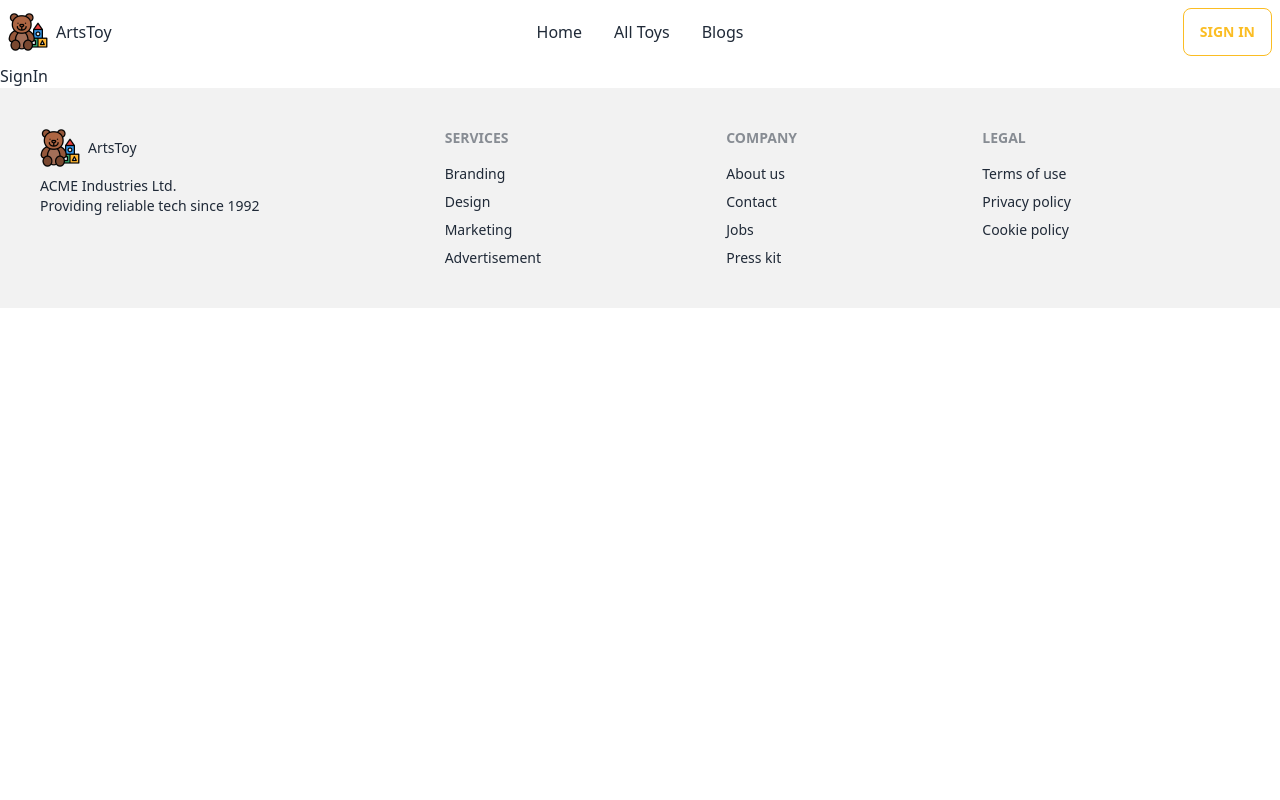
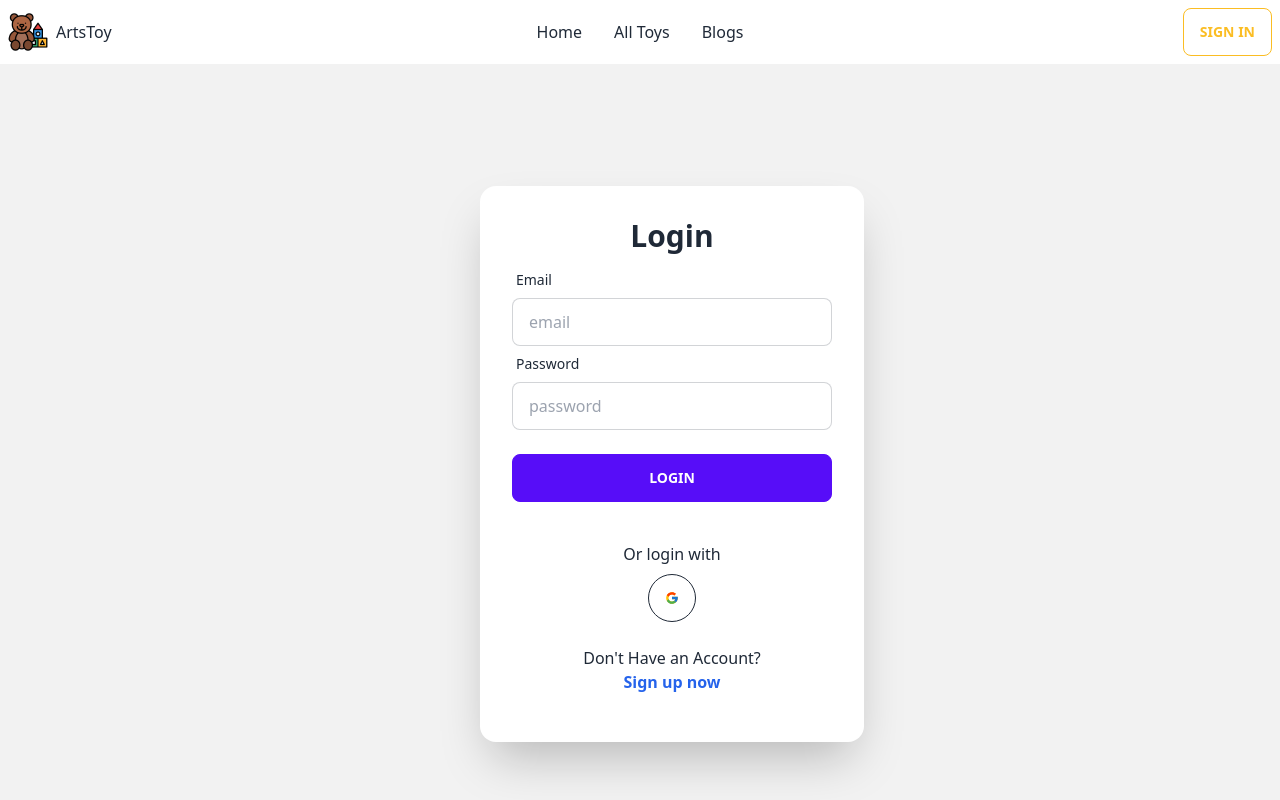
Before and after one commit to minjucse/toy-marketplace-client-side, a React (Vite) app: page /sign-in in a window 1280 px wide. Shown: the top 800 px of the page. Built offline with nearby package versions, Linux system fonts and the light colour scheme; no server answers.

Commit message:
SignIn Page Added

```diff
--- a/package.json
+++ b/package.json
@@ -16,7 +16,9 @@
     "match-sorter": "^6.3.1",
     "react": "^18.2.0",
     "react-dom": "^18.2.0",
+    "react-icons": "^4.8.0",
     "react-router-dom": "^6.11.2",
+    "react-toastify": "^9.1.3",
     "sort-by": "^1.2.0"
   },
   "devDependencies": {
--- a/src/Pages/Auth/SignIn/SignIn.jsx
+++ b/src/Pages/Auth/SignIn/SignIn.jsx
@@ -1,8 +1,90 @@
-import React from 'react'
+import React, { useContext } from 'react'
+import { Link, useLocation, useNavigate } from 'react-router-dom';
+import { AuthContext } from '../../../providers/AuthProvider';
+import { FcGoogle } from 'react-icons/fc';
 
 const SignIn = () => {
+  const { signInUser, signInGoogle } = useContext(AuthContext);
+  const navigate = useNavigate();
+  const location = useLocation();
+  const from = location.state?.from?.pathname || '/';
+
+  const handleSignIn = event => {
+    event.preventDefault();
+    const form = event.target;
+    const email = form.email.value;
+    const password = form.password.value;
+
+    signInUser(email, password)
+      .then(result => {
+        const loggedUser = result.user;
+        console.log(loggedUser);
+        navigate(from, { replace: true })
+      })
+      .catch(error => console.log(error));
+  };
+
+  const handleSignInGoogle = () => {
+    signInGoogle()
+      .then(result => {
+        const user = result.user;
+        navigate(from, { replace: true })
+      }).catch(error => {
+        console.log('error', error.message);
+
+      })
+  };
+
+
   return (
-    <div>SignIn</div>
+    <div className="hero min-h-screen bg-base-200">
+      <div className="hero-content flex-col lg:flex-row">
+        <div className="w-1/2 mr-12">
+          <img src='' alt="" />
+        </div>
+        <div className="card flex-shrink-0 w-full max-w-sm shadow-2xl bg-base-100">
+          <div className="card-body">
+            <h1 className="text-3xl text-center font-bold">Login</h1>
+            <form onSubmit={handleSignIn}>
+              <div className="form-control">
+                <label className="label">
+                  <span className="label-text">Email</span>
+                </label>
+                <input type="text" name='email' placeholder="email" className="input input-bordered" />
+              </div>
+              <div className="form-control">
+                <label className="label">
+                  <span className="label-text">Password</span>
+                </label>
+                <input type="text" name='password' placeholder="password" className="input input-bordered" />
+
+              </div>
+              <div className="form-control mt-6">
+                <input className="btn btn-primary" type="submit" value="Login" />
+              </div>
+            </form>
+            <br />
+
+            <div className="text-center sign-area">
+              <span className="">
+                Or login with
+              </span>
+            </div>
+            <div className="flex  justify-center login-social">
+              <button className="btn btn-circle btn-outline" onClick={handleSignInGoogle}> <FcGoogle></FcGoogle></button>
+            </div>
+            <div className='my-4 text-center'>
+              Don't Have an Account?
+              <br></br>
+              <Link to="/sign-up" className='text-blue-600/100 hover:text-orange-600 font-bold'>
+                Sign up now
+              </Link>
+            </div>
+
+          </div>
+        </div>
+      </div>
+    </div>
   )
 }
 
--- a/src/Pages/Shared/Header/Header.jsx
+++ b/src/Pages/Shared/Header/Header.jsx
@@ -29,12 +29,16 @@ const Header = () => {
               <li >
                 <Link>All Toys</Link>
               </li>
+              {
+                userInfo && <div>
                   <li >
                     <Link>My Toys</Link>
                   </li>
                   <li >
                     <Link>Add A Toy</Link>
                   </li>
+                </div>
+              }
               <li>
                 <Link to="/blog">Blogs</Link>
               </li>
```
Also changed, not shown: 1 other file (tests, documents, lock files or other folders). Lines whose indentation alone changed are shown as unchanged.
